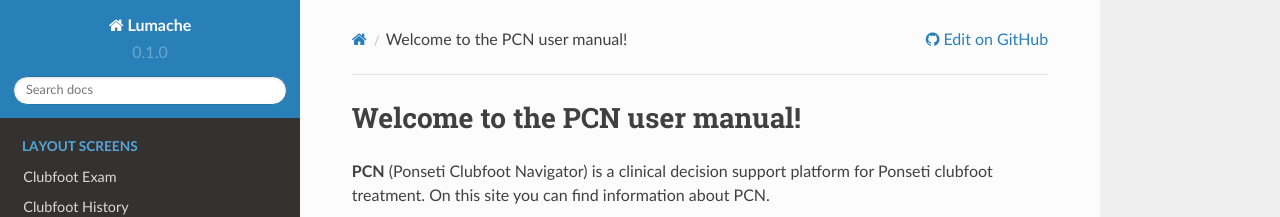
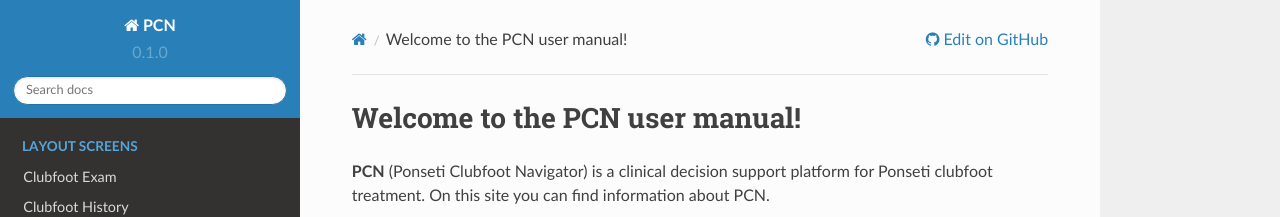
Before and after one commit to SWijnands01/PCN, a Sphinx documentation site: the page built from docs/source/index.rst, in a window 1280 px wide. Shown: the top 217 px of the page. Built offline with Sphinx 7.4.7 and the Read the Docs theme 2.0.0, drawn with Linux system fonts in a browser that asks for light colours.

Commit message:
Update conf.py

```diff
--- a/docs/source/conf.py
+++ b/docs/source/conf.py
@@ -2,7 +2,7 @@
 
 # -- Project information
 
-project = 'Lumache'
+project = 'PCN'
 copyright = '2021, Graziella'
 author = 'Graziella'
 
```
